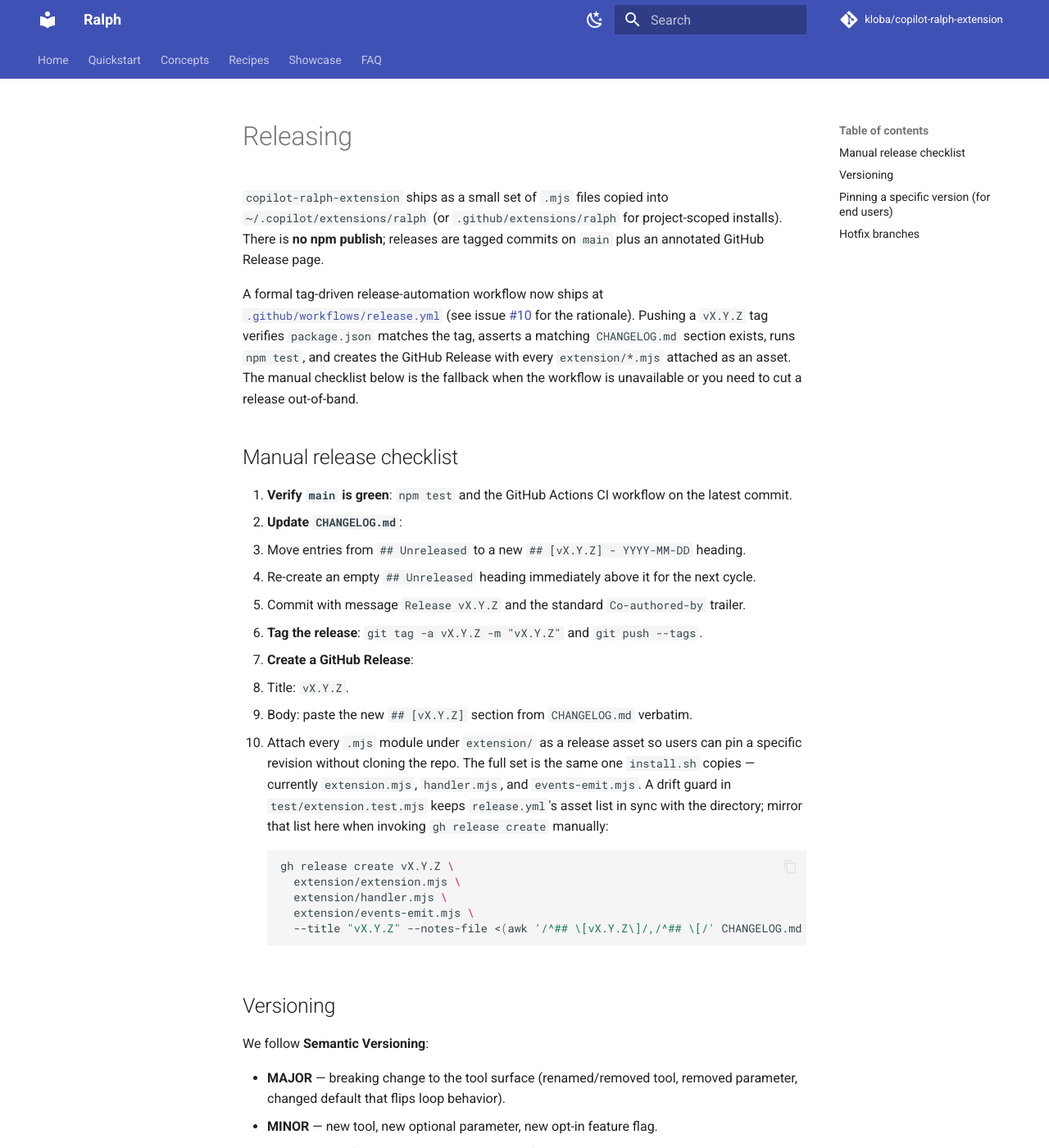
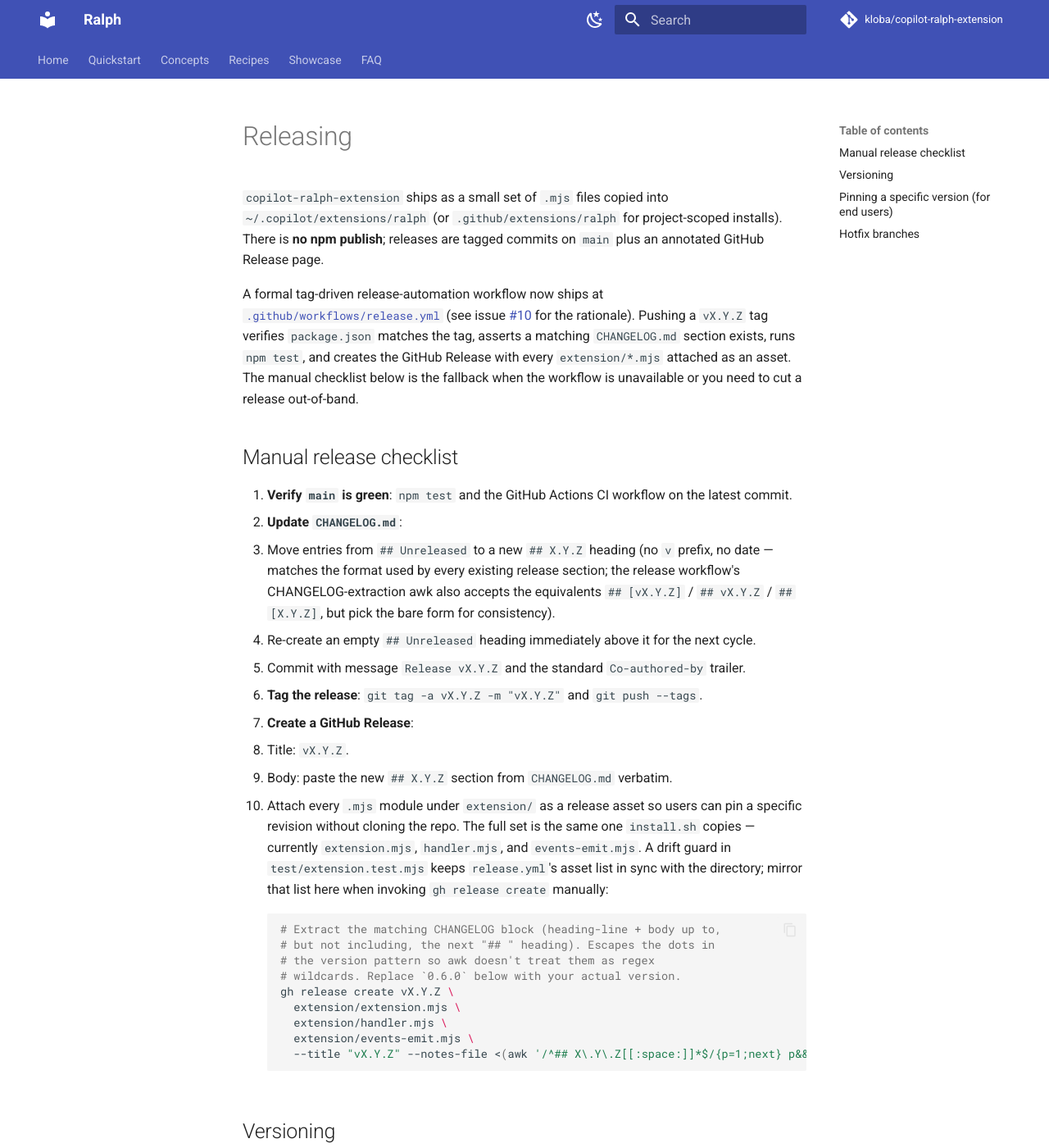
Before and after one commit to kloba/copilot-ralph-extension, an MkDocs documentation site: the page built from docs/RELEASING.md, in a window 1280 px wide and 1400 px high. Shown: the whole window at 82% size. Built offline with MkDocs 1.6.1 and Material for MkDocs 9.7.7, drawn with Linux system fonts in a browser that asks for light colours; comment, search, counter and statistics services are not loaded.

Commit message:
docs(release): align AGENTS.md + RELEASING.md with actual CHANGELOG heading shape
Both AGENTS.md and docs/RELEASING.md described release-PR steps
that renamed `## Unreleased` to a heading shape that has never
been used in the actual CHANGELOG:

  - AGENTS.md said `## X.Y.Z — YYYY-MM-DD` (em-dash + date)
  - RELEASING.md said `## [vX.Y.Z] - YYYY-MM-DD` (brackets +
    `v` prefix + dash + date)

Every existing release section in CHANGELOG.md uses the bare
`## X.Y.Z` form (no `v`, no brackets, no date). The release
workflow's CHANGELOG-extraction awk is permissive (accepts all
four shapes), but the manual extraction snippet in
RELEASING.md hard-coded the bracket-and-date pattern, so a
contributor following the documented manual release steps
would have ended up with empty release notes.

Update both files to describe the bare `## X.Y.Z` form (with
a note that the workflow accepts the equivalents), fix the
manual awk command to actually extract the matching block
from the existing CHANGELOG, and pin both the canonical
heading shape across existing CHANGELOG sections and the
doc-file references with two drift-guard tests so a future
hand-edited drift surfaces at test time rather than after a
failed release.

Co-authored-by: Copilot <223556219+Copilot@users.noreply.github.com>
Co-authored-by: copilot-ralph <copilot-ralph@users.noreply.github.com>

````diff
--- a/docs/RELEASING.md
+++ b/docs/RELEASING.md
@@ -8,20 +8,29 @@ A formal tag-driven release-automation workflow now ships at [`.github/workflows
 
 1. **Verify `main` is green**: `npm test` and the GitHub Actions CI workflow on the latest commit.
 2. **Update `CHANGELOG.md`**:
-   - Move entries from `## Unreleased` to a new `## [vX.Y.Z] - YYYY-MM-DD` heading.
+   - Move entries from `## Unreleased` to a new `## X.Y.Z` heading
+     (no `v` prefix, no date — matches the format used by every
+     existing release section; the release workflow's
+     CHANGELOG-extraction awk also accepts the equivalents
+     `## [vX.Y.Z]` / `## vX.Y.Z` / `## [X.Y.Z]`, but pick the
+     bare form for consistency).
    - Re-create an empty `## Unreleased` heading immediately above it for the next cycle.
    - Commit with message `Release vX.Y.Z` and the standard `Co-authored-by` trailer.
 3. **Tag the release**: `git tag -a vX.Y.Z -m "vX.Y.Z"` and `git push --tags`.
 4. **Create a GitHub Release**:
    - Title: `vX.Y.Z`.
-   - Body: paste the new `## [vX.Y.Z]` section from `CHANGELOG.md` verbatim.
+   - Body: paste the new `## X.Y.Z` section from `CHANGELOG.md` verbatim.
    - Attach every `.mjs` module under `extension/` as a release asset so users can pin a specific revision without cloning the repo. The full set is the same one `install.sh` copies — currently `extension.mjs`, `handler.mjs`, and `events-emit.mjs`. A drift guard in `test/extension.test.mjs` keeps `release.yml`'s asset list in sync with the directory; mirror that list here when invoking `gh release create` manually:
      ```bash
+     # Extract the matching CHANGELOG block (heading-line + body up to,
+     # but not including, the next "## " heading). Escapes the dots in
+     # the version pattern so awk doesn't treat them as regex
+     # wildcards. Replace `0.6.0` below with your actual version.
      gh release create vX.Y.Z \
        extension/extension.mjs \
        extension/handler.mjs \
        extension/events-emit.mjs \
-       --title "vX.Y.Z" --notes-file <(awk '/^## \[vX.Y.Z\]/,/^## \[/' CHANGELOG.md | sed '$d')
+       --title "vX.Y.Z" --notes-file <(awk '/^## X\.Y\.Z[[:space:]]*$/{p=1;next} p&&/^## /{exit} p' CHANGELOG.md)
      ```
 
 ## Versioning
````
Also changed, not shown: AGENTS.md (+7 -1 lines), CHANGELOG.md (+15 -0 lines), 1 other file.
